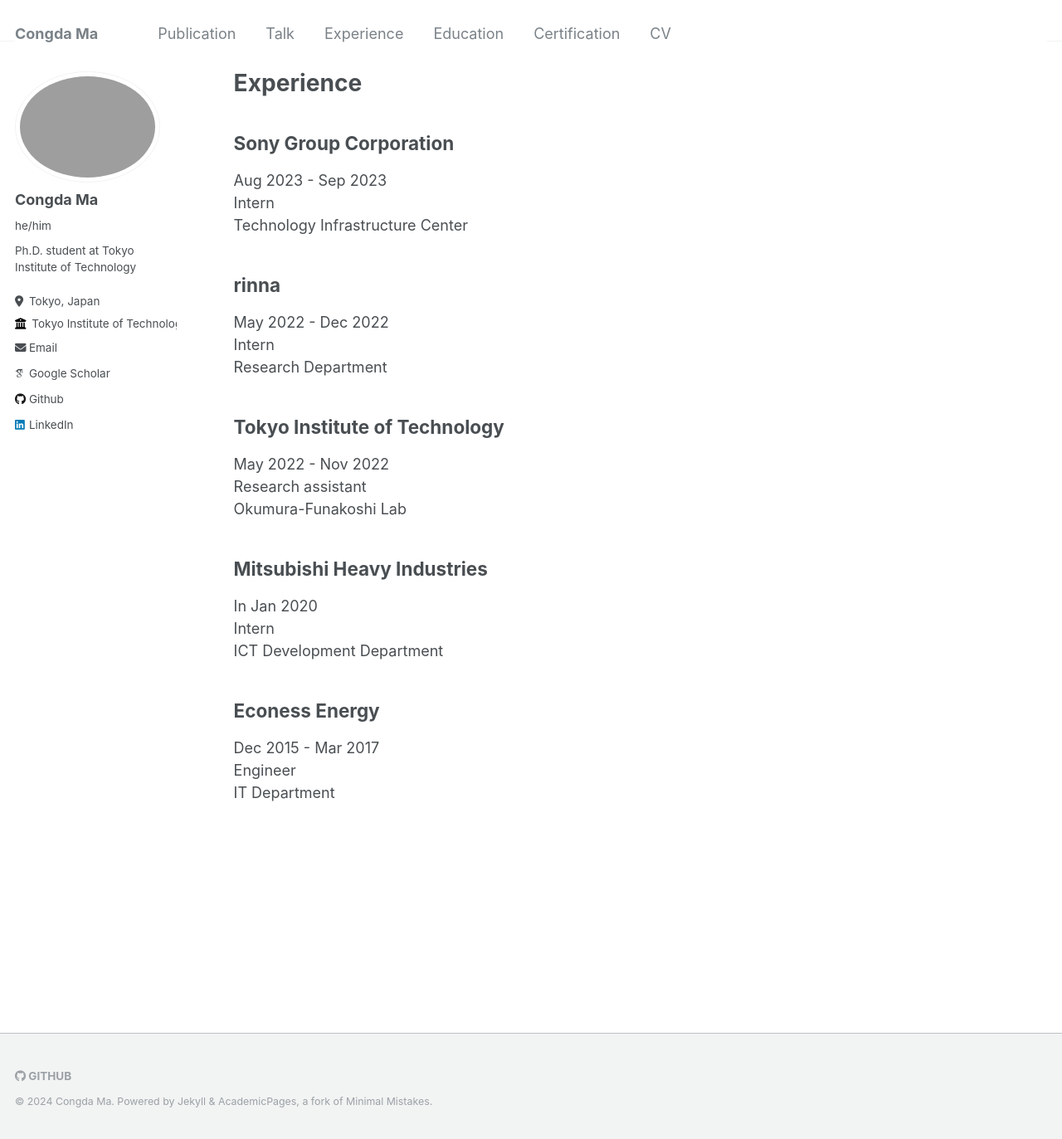
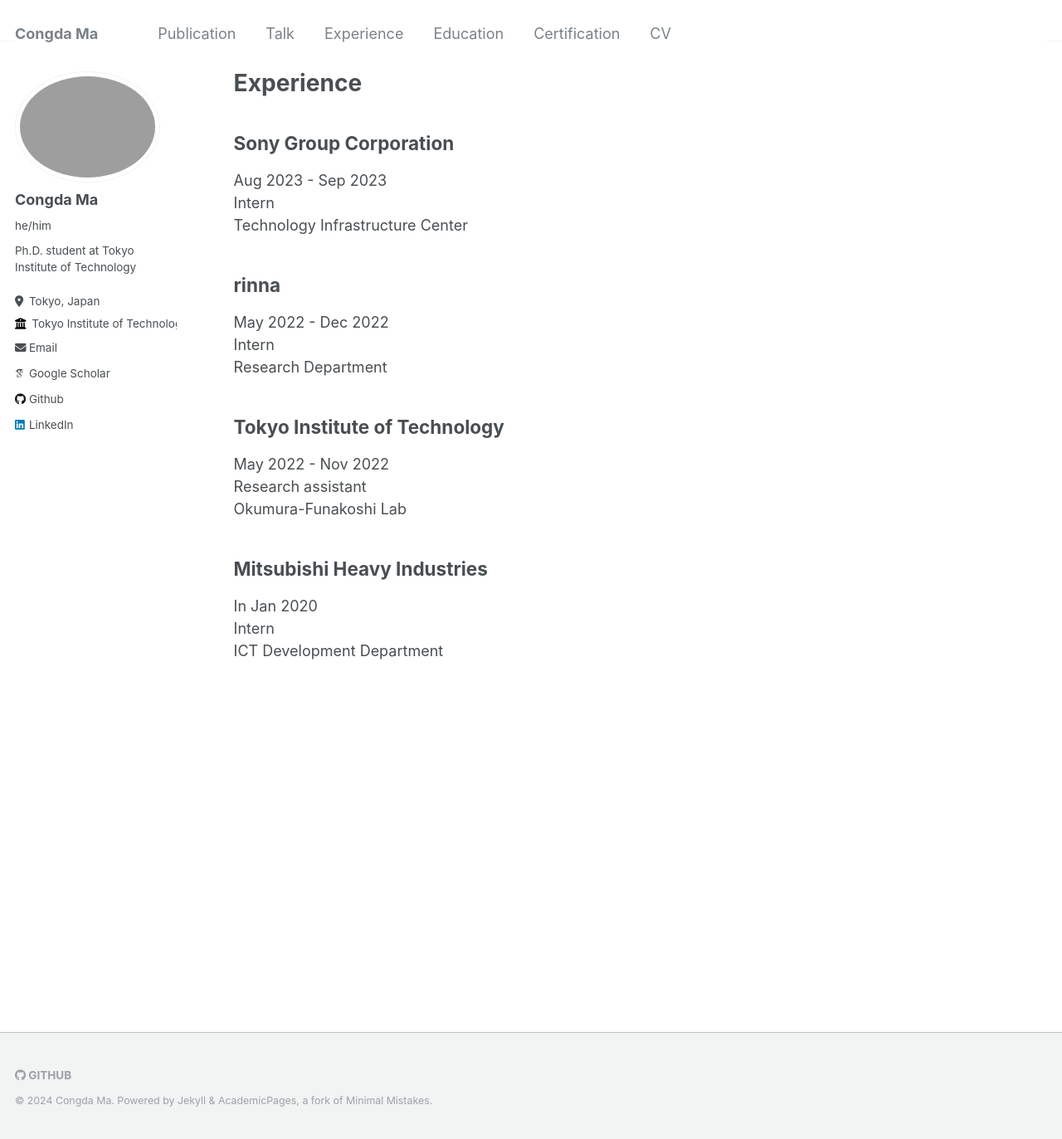
Before and after one commit to derrickmaa/derrickmaa.github.io, a Jekyll site: the page built from _pages/experience.md, in a window 1280 px wide and 1373 px high. Shown: the whole window at 83% size. Built offline with Jekyll 4.4.1, drawn with Linux system fonts in a browser that asks for light colours; some web fonts are replaced.

Commit message:
Update experience.md

```diff
--- a/_pages/experience.md
+++ b/_pages/experience.md
@@ -25,8 +25,3 @@ Okumura-Funakoshi Lab
 In Jan 2020\
 Intern\
 ICT Development Department
-
-## Econess Energy
-Dec 2015 - Mar 2017\
-Engineer\
-IT Department
```
